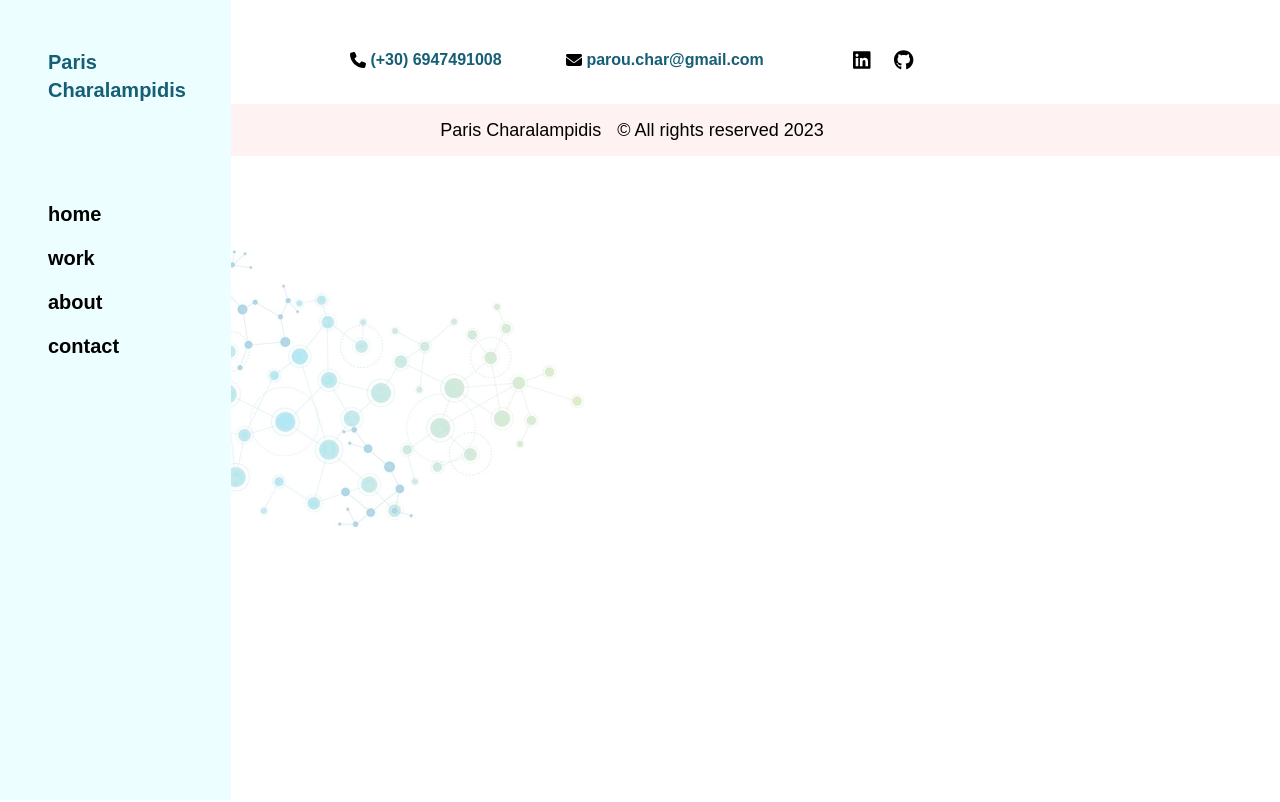
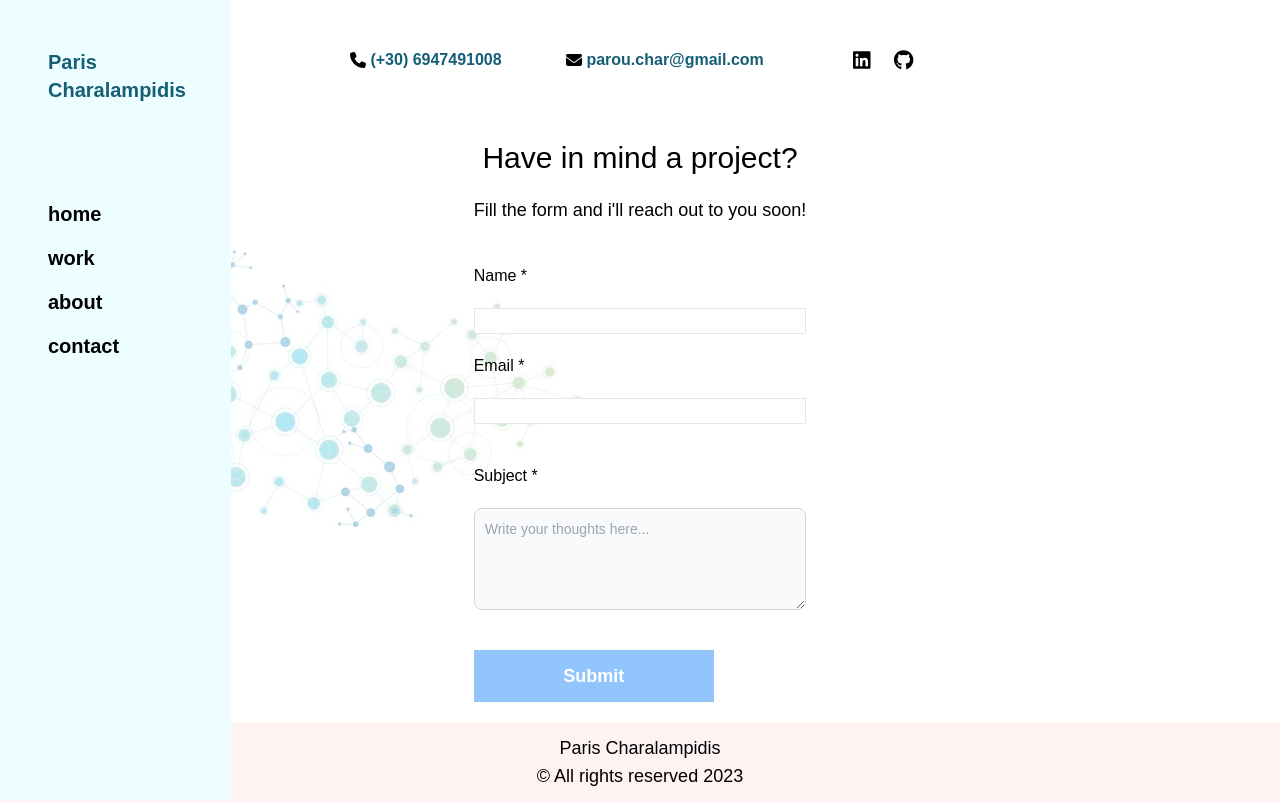
Before and after one commit to parischaralampidis3/portfolio_test, a React (Create React App) app: page /contact in a window 1280 px wide. Built offline with nearby package versions, Linux system fonts and the light colour scheme.

Commit message:
implementing form validation

```diff
--- a/src/Components/Layouts/Footer.js
+++ b/src/Components/Layouts/Footer.js
@@ -2,9 +2,9 @@ import React from "react";
 
 function Footer() {
   return (
-    <div className="bg-red-50 w-full">
-      <div className="container mx-auto p-3">
-        <div className="text-sm md:text-lg flex justify-center items-center">
+    <div className="w-full">
+      <div className="bg-red-50 p-3">
+        <div className="container mx-auto text-center text-sm md:text-lg">
           <h1 className="">Paris Charalampidis</h1>
           <h1 className="mx-4">&copy; All rights reserved 2023</h1>
         </div>
@@ -12,4 +12,5 @@ function Footer() {
     </div>
   );
 }
+
 export default Footer;
--- a/src/Components/Views/Contact.js
+++ b/src/Components/Views/Contact.js
@@ -1,10 +1,90 @@
-import React from "react";
+import React,{useState} from "react";
+
 
 function Contact (){
+const [inputFields, setInputFields] = useState({
+    name:"",
+    email:"",
+    subject:""
+});
+const [errors, setErrors] = useState({});
+
+const handleChange = (e) =>{
+    setInputFields({...inputFields,[e.target.name]: e.target.value});
+}
+
+
+const validateValues = (inputFields) =>{
+    let errors = {};
+    if(!inputFields.email){
+        errors.email = "Email is required."
+    }
+    if(inputFields.email.length >20){
+        errors.email = "Email is too log";
+    }
+    if (!inputFields.name){
+        errors.name = "Name is required.";
+    }
+    if(inputFields.name.length > 20){
+        errors.name = "Name is too long";
+    }
+    if(!inputFields.subject){
+        errors.subject = "Subject is required.";
+    }
+    if(inputFields.subject.length > 160){
+        errors.subject = "Subject is too long";
+    }
+
+    return errors;
+}
+
+
+const handleSubmit = (e) =>{
+    e.preventDefault();
+    setErrors(validateValues(inputFields));
+
+}
+
     return(
+
+          <div className="container-fluid mx-auto  p-5 ">
+<div className="flex flex-col mt-10 justify-center items-center">
+    <h1 className="text-3xl">Have in mind a project?</h1>
+     <h1 className="text-lg mt-5">Fill the form and i'll reach out to you soon!</h1>
+</div>
+
+<form onSubmit={handleSubmit} action="#" method="POST">
+    <div className="flex flex-col mt-10">
+         <label htmlFor="name">Name *</label>
+        <input className="border mt-5" type="text" name="name" id="name" value={inputFields.name} onChange={handleChange}  />
+{errors.name && <div className="text-red-500">{errors.name}</div>}
+    </div>
+
+      <div className="flex flex-col mt-5">
+         <label htmlFor="email">Email *</label>
+        <input className="border mt-5" type="email" name="email" id="email" value={inputFields.email}onChange={handleChange} />
+       {errors.email && <div className="text-red-500">{errors.email}</div>}
+    </div>
+
+
+     <div className="flex flex-col mt-10 ">
+         <label htmlFor="email">Subject *</label>
+
+        <textarea rows="4" cols="20" id="subject" name="subject" value={inputFields.subject} onChange={handleChange} className="block mt-5 p-2.5 w-full text-sm text-gray-900 bg-gray-50 rounded-lg border border-gray-300 focus:ring-blue-500 focus:border-blue-500 dark:bg-gray-700 dark:border-gray-600 dark:placeholder-gray-400 dark:text-white dark:focus:ring-blue-500 dark:focus:border-blue-500" placeholder="Write your thoughts here..."></textarea>
+
+    </div>
+    { <div className="text-red-500">{errors.subject}</div>}
     <div>
-        <h1>this is contact view</h1>
+        <button className="mt-10 bg-blue-300 text-lg font-semibold text-white p-3 w-60">Submit</button>
     </div>
+
+
+
+
+</form>
+
+    </div>
+
     )
 }
 export default Contact;
```
